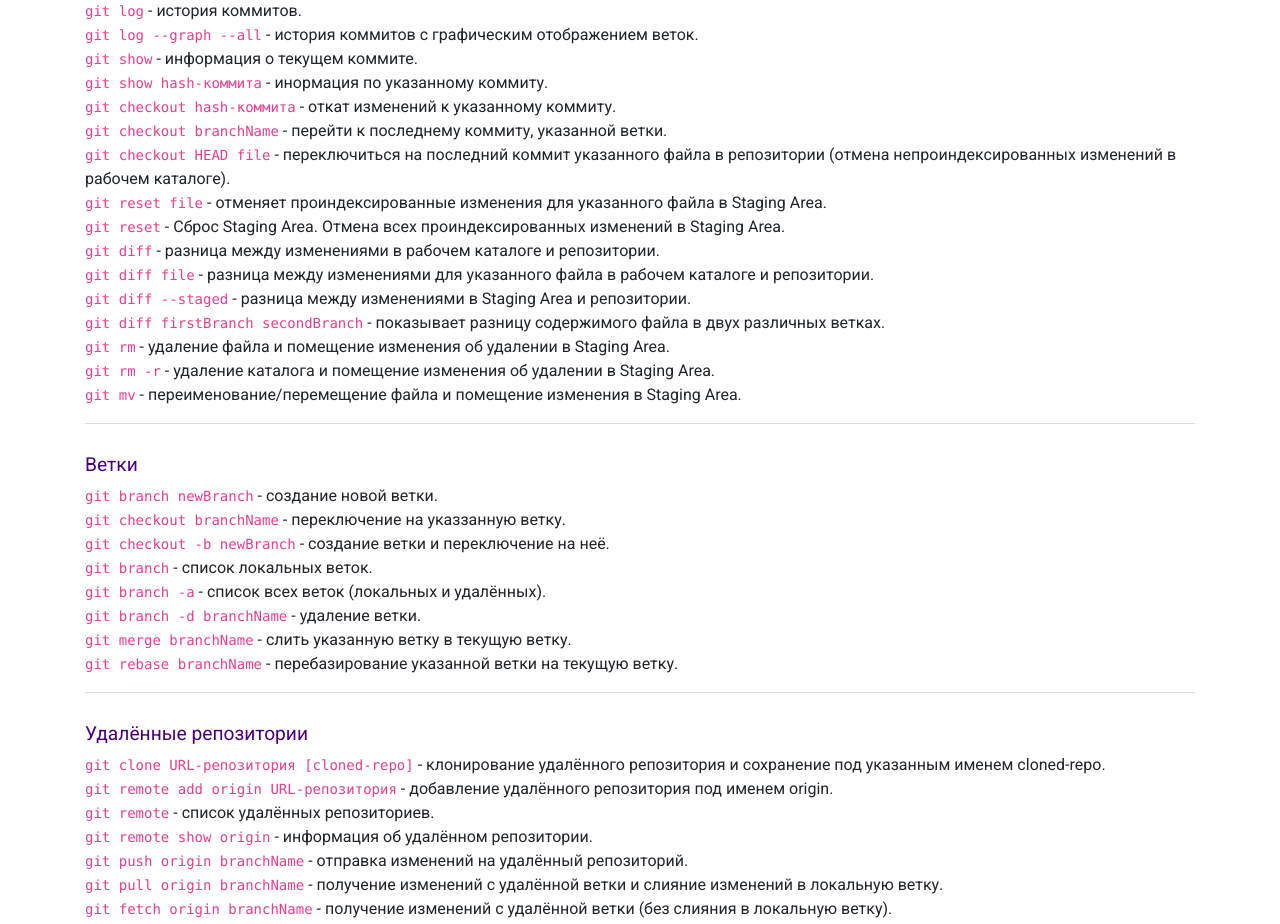
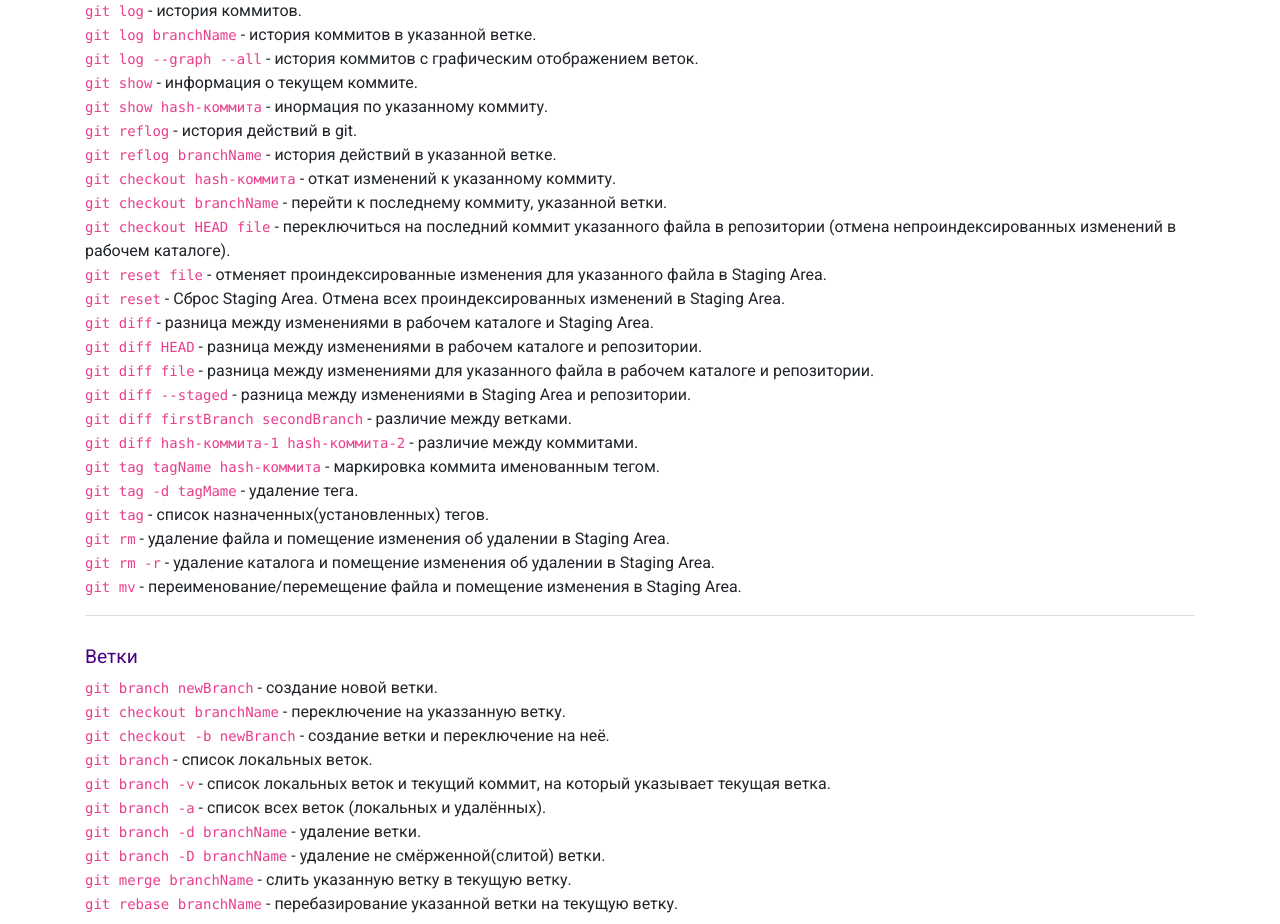
Before and after one commit to Romanyusupov2016/Git-Reference, a plain HTML site: page index.html in a window 1280 px wide. Shown: the part 758-1682 px from the top of the page. Drawn offline with nearby package versions, Linux system fonts and the light colour scheme.

Commit message:
15.06.2018

```diff
--- a/index.html
+++ b/index.html
@@ -35,7 +35,7 @@
                 <var>.gitignore</var> - файл указывающий исключения для git (node_mudules/ - для папок).<br>
                 <var>.gitconfig</var> - пользовательский файл конфигурации git (находится в домашней директории пользователя /home/username/).<br>
                 <var>.git/config</var> - локальный файл конфигурации git.<br>
-                <var>HEAD</var> - указатель на текущий коммит в текущей ветке.<br>
+                <var>HEAD</var> - указатель на текущию ветку, текущего коммита.<br>
                 <var>origin</var> - имя удалённого репозитория по умолчанию.<br>
                 <var>master</var> - имя ветки по умолчанию.<br>
             </p>
@@ -47,21 +47,29 @@
                 <code>git add file</code> - добавление файла в Staging Area.<br>
                 <code>git add .</code> - добавление всех файлов в Staging Area.<br>
                 <code>git commit -m &quot;Some comment&quot;</code> - коммит изменений.<br>
-                <code>git commit --amend -m &quot;Some comment&quot;</code> -добавление изменений в последний коммит.<br>
+                <code>git commit --amend -m &quot;Some comment&quot;</code> - добавление изменений в последний коммит.<br>
                 <code>git status</code> - состояние репозитория.<br>
                 <code>git log</code> - история коммитов.<br>
+                <code>git log branchName</code> - история коммитов в указанной ветке.<br>
                 <code>git log --graph --all</code> - история коммитов с графическим отображением веток.<br>
                 <code>git show</code> - информация о текущем коммите.<br>
                 <code>git show hash-коммита</code> - инормация по указанному коммиту.<br>
+                <code>git reflog</code> - история действий в git.</br>
+                <code>git reflog branchName</code> - история действий в указанной ветке.<br>
                 <code>git checkout hash-коммита</code> - откат изменений к указанному коммиту.<br>
                 <code>git checkout branchName</code> - перейти к последнему коммиту, указанной ветки.<br>
                 <code>git checkout HEAD file</code> - переключиться на последний коммит указанного файла в репозитории (отмена непроиндексированных изменений в рабочем каталоге).<br>
                 <code>git reset file</code> - отменяет проиндексированные изменения для указанного файла в Staging Area.<br>
                 <code>git reset</code> - Сброс Staging Area. Отмена всех проиндексированных изменений в Staging Area.<br>
-                <code>git diff</code> - разница между изменениями в рабочем каталоге и репозитории.<br>
+                <code>git diff</code> - разница между изменениями в рабочем каталоге и Staging Area.<br>
+                <code>git diff HEAD</code> - разница между изменениями в рабочем каталоге и репозитории.<br>
                 <code>git diff file</code> - разница между изменениями для указанного файла в рабочем каталоге и репозитории.<br>
                 <code>git diff --staged</code> - разница между изменениями в Staging Area и репозитории.<br>
-                <code>git diff firstBranch secondBranch</code> - показывает разницу содержимого файла в двух различных ветках.<br>
+                <code>git diff firstBranch secondBranch</code> - различие между ветками.<br>
+                <code>git diff hash-коммита-1 hash-коммита-2</code> - различие между коммитами.<br>
+                <code>git tag tagName hash-коммита</code> - маркировка коммита именованным тегом.<br>
+                <code>git tag -d tagMame</code> - удаление тега.<br>
+                <code>git tag</code> - список назначенных(установленных) тегов.<br>
                 <code>git rm</code> - удаление файла и помещение изменения об удалении в Staging Area.<br>
                 <code>git rm -r</code> - удаление каталога и помещение изменения об удалении в Staging Area.<br>
                 <code>git mv</code> - переименование/перемещение файла и помещение изменения в Staging Area.<br>
@@ -74,8 +82,10 @@
                 <code>git checkout branchName</code> - переключение на указзанную ветку.<br>
                 <code>git checkout -b newBranch</code> - создание ветки и переключение на неё.<br>
                 <code>git branch</code> - список локальных веток.<br>
+                <code>git branch -v</code> - список локальных веток и текущий коммит, на который указывает текущая ветка.<br>
                 <code>git branch -a</code> - список всех веток (локальных и удалённых).<br>
                 <code>git branch -d branchName</code> - удаление ветки.<br>
+                <code>git branch -D branchName</code> - удаление не смёрженной(слитой) ветки.<br>
                 <code>git merge branchName</code> - слить указанную ветку в текущую ветку.<br>
                 <code>git rebase branchName</code> - перебазирование указанной ветки на текущую ветку.<br>
             </p>
```
